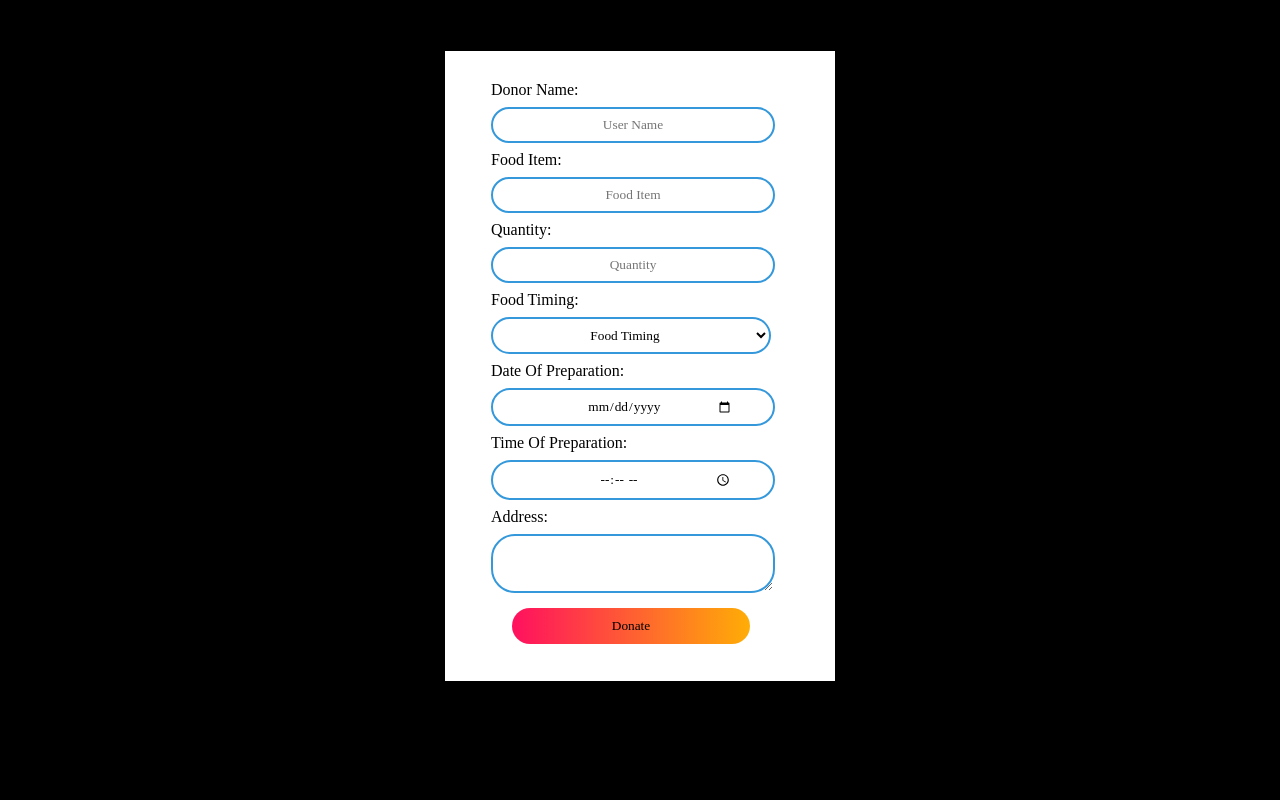
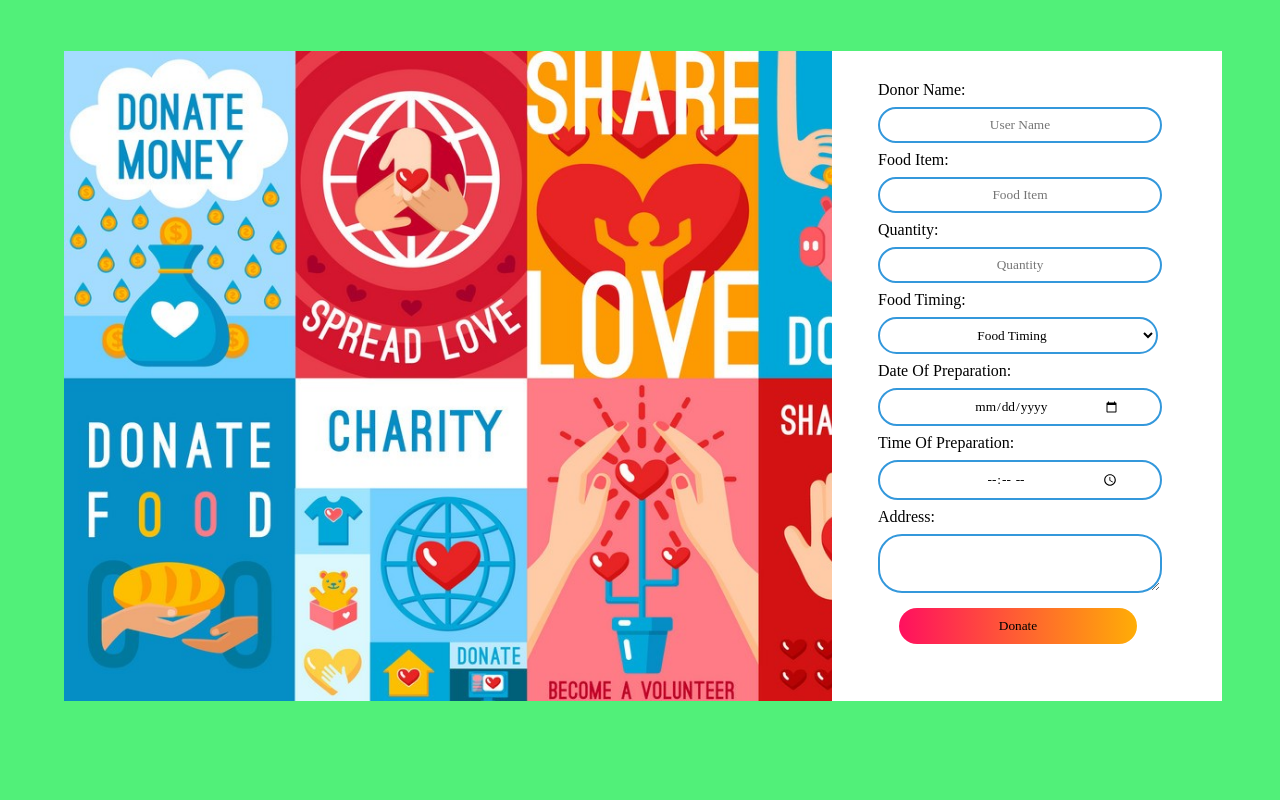
Before and after one commit to naga12-3/Web-project, a Django app: page /donation in a window 1280 px wide. Run offline with Django 3.2, Linux system fonts and the light colour scheme.

Commit message:
Modified donation page

```diff
--- a/website/static/css/StyleSheet2.css
+++ b/website/static/css/StyleSheet2.css
@@ -6,24 +6,28 @@
 }
 
 .hero1{
-	height: 100%;
-	width:100%;
-	background-image:linear;
+	height: 650px;
+	width:920px;
+	background-image: url('/static/images/lo.jpg');
 
 	background-position:cover;
 	background-size:cover;
 	position: absolute;
-	background: #000000;
+	margin:4% 5%;
+
+
+
 
 }
 
 .form-box1{
 	width:380px;
-	height: 620px;
+	height: 640px;
 	position:relative;
-	margin: 4% auto;
-	background: #fff;
+	margin: 4% 65%;
+	background: #ffffff;
 	padding: 5px;
+	float: left;
 
 }
 
--- a/website/templates/donation.html
+++ b/website/templates/donation.html
@@ -7,9 +7,12 @@
     <title>Donation Page</title>
     <link rel="stylesheet" href="{% static 'css/StyleSheet2.css' %}">
 </head>
-<body>
-    <div class="hero1">
-        <div class="form-box1">
+<body style="background-color:#51f079 ;">
+        <div class="hero1">
+        </div>
+
+        <div class="form-box1" >
+
 
             <form  action="donation" method="post" class="input-group1" >
                 {% csrf_token %}
@@ -43,6 +46,6 @@
 
 
         </div>
-    </div>
+
 </body>
 </html>
```
Also changed, not shown: website/static/images/lo.jpg (added), website/static/images/lok.jpg (added).
